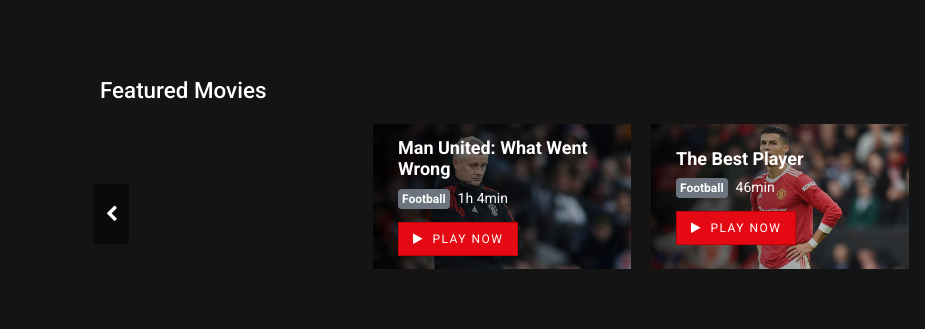
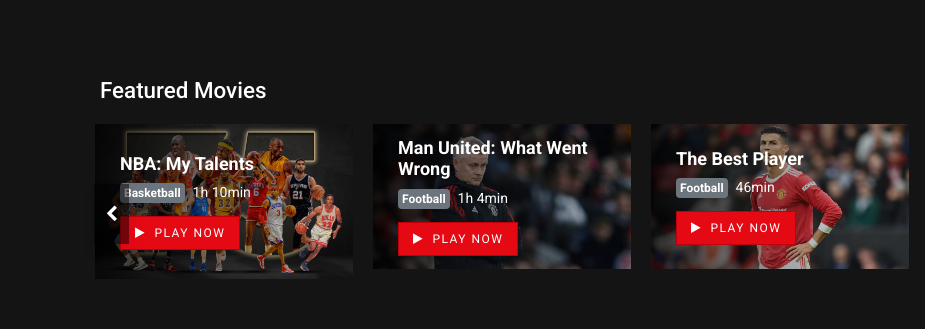
Before and after one commit to 04267719/net, a plain HTML site: page index.html in a window 1280 px wide. Shown: the part 1035-1364 px from the top of the page, 0-925 px from the left. Drawn offline with nearby package versions, Linux system fonts and the light colour scheme; a web font is replaced by a local one.

Commit message:
asdasdasdasdas

```diff
--- a/index.html
+++ b/index.html
@@ -628,7 +628,7 @@
                 <li class="slide-item">
                   <div class="block-images position-relative">
                     <div class="img-box">
-                      <img src="images/suggested/01.jpg" class="img-fluid" alt="" />
+                      <img src="images/suggested/01.png" class="img-fluid" alt="" />
                     </div>
                     <div class="block-description">
                       <h6 class="iq-title">
```
Also changed, not shown: images/suggested/01.png (added).
